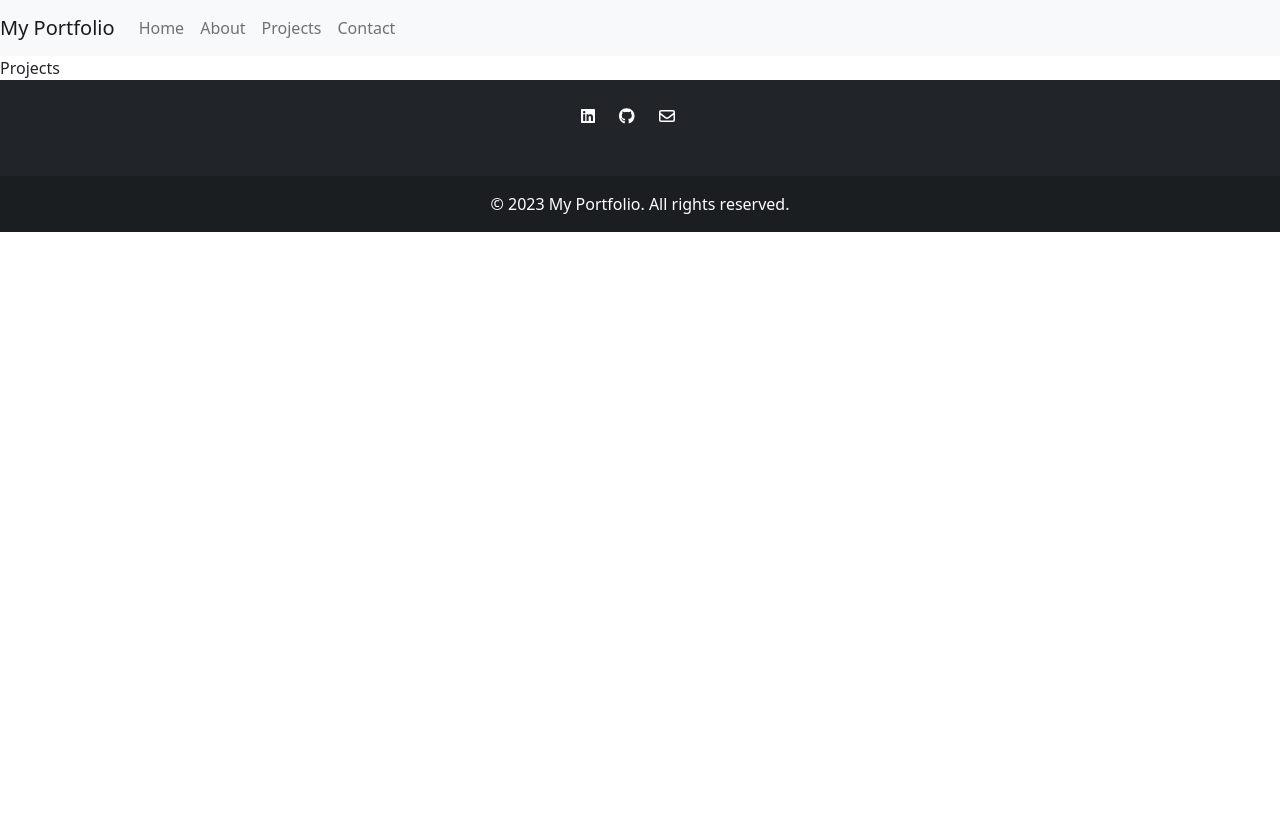
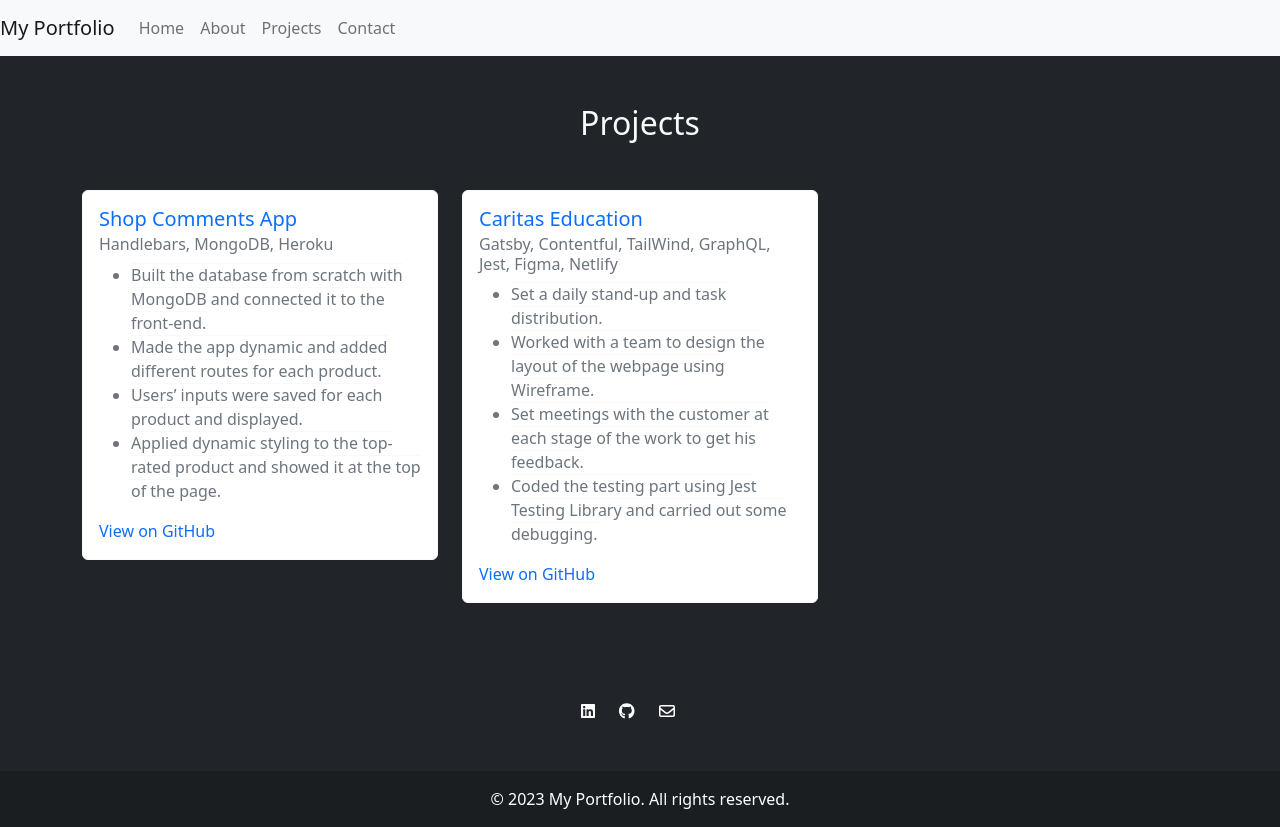
Before and after one commit to Mohammedal-abdulhamid/my-portfolio, a React (Create React App) app: page /projects in a window 1280 px wide. Before the commit the page ends 800 px from the top, so only its background shows below. Built offline with nearby package versions, Linux system fonts and the light colour scheme.

Commit message:
adding style to the project card

```diff
--- /dev/null
+++ b/src/pages/Project.css
@@ -0,0 +1,9 @@
+ul {
+   text-decoration: overline;
+}
+.card-link {
+    text-decoration: none;
+  }
+  .projectText{
+    color:black;
+  }
--- a/src/pages/Projects.js
+++ b/src/pages/Projects.js
@@ -1,8 +1,57 @@
 import React from 'react'
-
+import './Project.css'
 function Projects() {
   return (
-    <div>Projects</div>
+    // <div className="vh-100 d-flex container-fluid vh-100 d-flex flex-column justify-content-center align-items-center bg-dark text-white">
+    // HTML code for the project section
+    <section id="projects" class="bg-dark text-light py-5">
+      <div class="container">
+        <h2 class="text-center mb-5">Projects</h2>
+
+         {/* Project cards  */}
+        <div class="row">
+
+          {/* Card for the Shop Comments App */}
+          <div class="col-md-6 col-lg-4 mb-4">
+            <div class="card border-light">
+              <div class="card-body">
+                <h5 class="card-title text-primary">Shop Comments App</h5>
+                <h6 class="card-subtitle mb-2 text-muted">Handlebars, MongoDB, Heroku</h6>
+                <ul class="card-text">
+                  <li class ="projectText text-muted ">Built the database from scratch with MongoDB and connected it to the front-end.</li>
+                  <li class ="projectText text-muted ">Made the app dynamic and added different routes for each product.</li>
+                  <li class ="projectText text-muted ">Users’ inputs were saved for each product and displayed.</li>
+                  <li class ="projectText text-muted ">Applied dynamic styling to the top-rated product and showed it at the top of the page.</li>
+                </ul>
+                <a href="https://github.com/Mohammedal-abdulhamid/group-project-shop-comments" class="card-link text-primary" target="_blank">View on GitHub</a>
+              </div>
+            </div>
+          </div>
+
+          {/* Card for Caritas Education */}
+          <div class="col-md-6 col-lg-4 mb-4">
+            <div class="card border-light">
+              <div class="card-body">
+                <h5 class="card-title text-primary">Caritas Education</h5>
+                <h6 class="card-subtitle mb-2 text-muted">Gatsby, Contentful, TailWind, GraphQL, Jest, Figma, Netlify</h6>
+                <ul class="card-text">
+                  <li class ="projectText text-muted">Set a daily stand-up and task distribution.</li>
+                  <li class ="projectText text-muted " >Worked with a team to design the layout of the webpage using Wireframe.</li>
+                  <li class ="projectText text-muted  ">Set meetings with the customer at each stage of the work to get his feedback.</li>
+                  <li class ="projectText text-muted ">Coded the testing part using Jest Testing Library and carried out some debugging.</li>
+                </ul>
+                <a href="https://github.com/Mohammedal-abdulhamid/caritas-final-project" class="card-link text-primary" target="_blank">View on GitHub</a>
+              </div>
+            </div>
+          </div>
+
+
+
+        </div>
+      </div>
+    </section>
+
+
   )
 }
 
```
